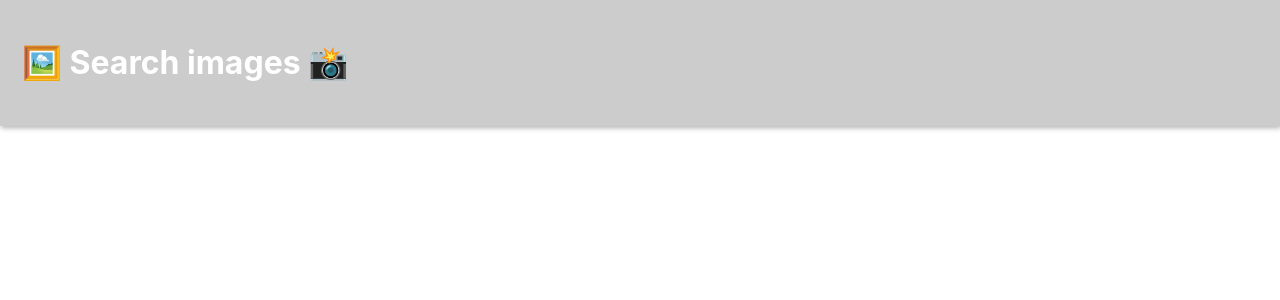
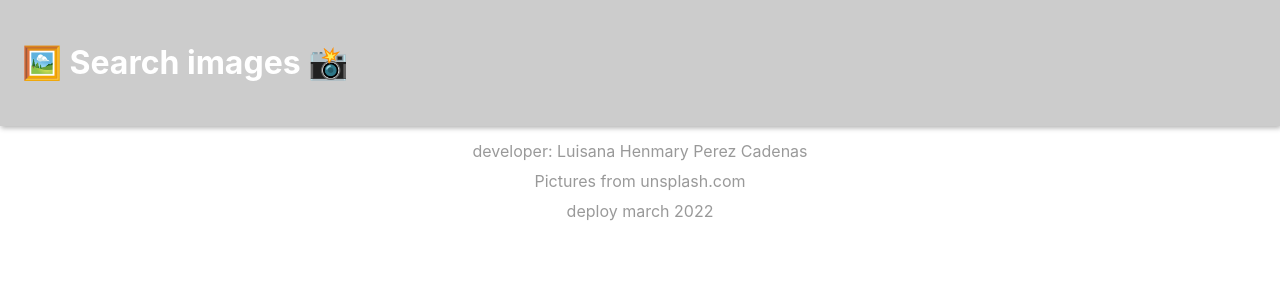
Before and after one commit to LuisanaHenmary/Search-images, a React (Create React App) app: page / in a window 1280 px wide. Shown: the top 300 px of the page. Built offline with nearby package versions, Linux system fonts and the light colour scheme.

Commit message:
create and add Footer component

```diff
--- a/src/App.js
+++ b/src/App.js
@@ -1,4 +1,5 @@
 import Header from "./components/Header";
+import Footer from "./components/Footer";
 
 const App = () => {
   return (
@@ -6,6 +7,11 @@ const App = () => {
       <Header>
         <h1>🖼️ Search images 📸 </h1>
       </Header>
+      <Footer>
+        <p>developer: Luisana Henmary Perez Cadenas</p>
+        <p>Pictures from unsplash.com</p>
+        <p>deploy march 2022</p>
+      </Footer>
     </>
   );
 }
--- /dev/null
+++ b/src/components/Footer.js
@@ -0,0 +1,16 @@
+import styled from "styled-components"
+
+const Footer = styled.footer`
+    color: rgba(0,0,0,0.4);
+    display: flex;
+    flex-direction: column;
+    justify-content:space-between;
+    align-items: center;
+    padding: 10px;
+
+    & p{
+        margin: 5px;
+    }
+`
+
+export default Footer
```
